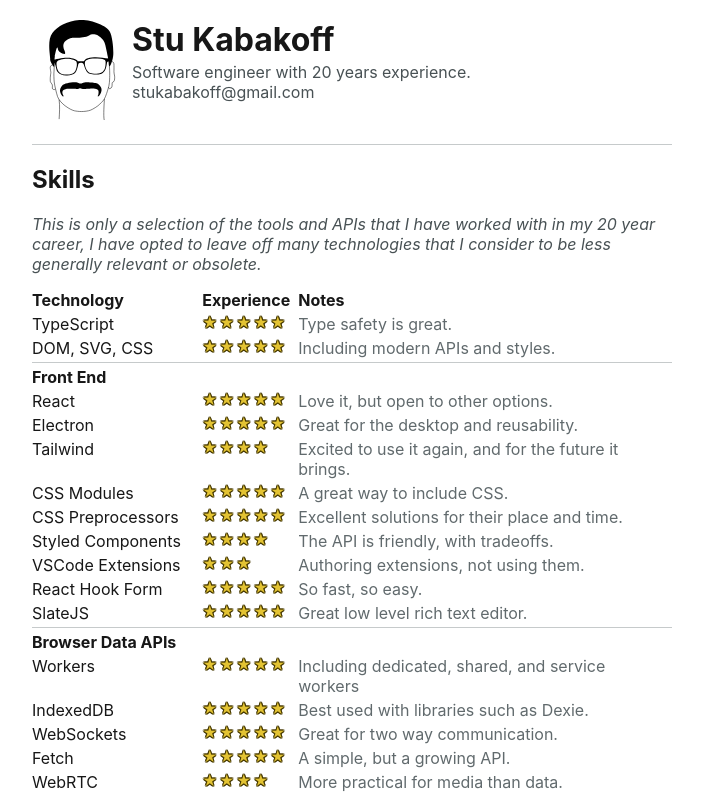
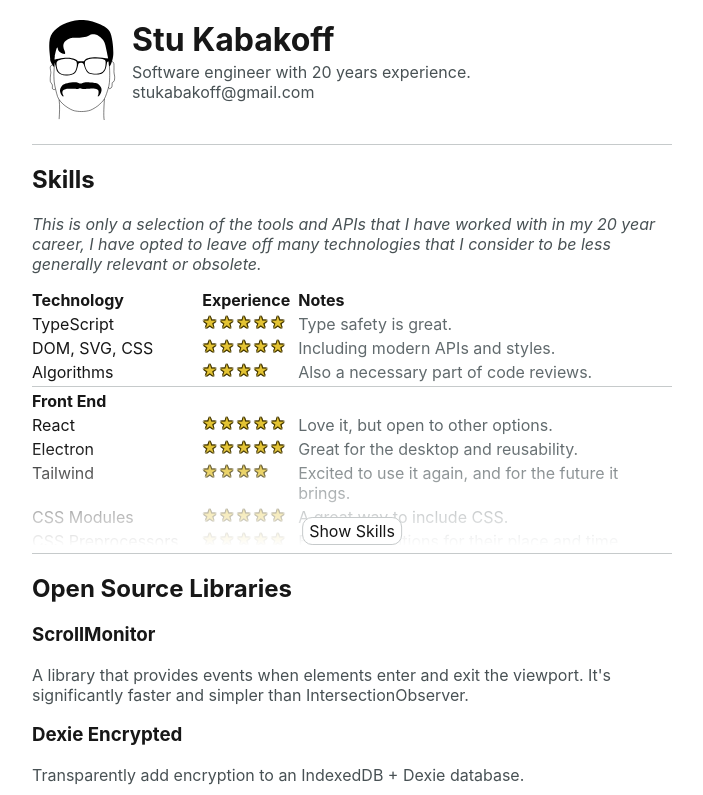
Before and after one commit to stutrek/stukabakoff.com, a Next.js app: page /resume in a window 1280 px wide. Shown: the top 795 px of the page, without its empty margins (288-991 px from the left). Built offline with nearby package versions, Linux system fonts and the light colour scheme.

Commit message:
added algorithms, collapse skills

```diff
--- a/src/app/resume/page.tsx
+++ b/src/app/resume/page.tsx
@@ -29,7 +29,17 @@
                 </div>
             </div>
             <div>
-                <Skills />
+                <input
+                    type="checkbox"
+                    id="skills"
+                    className={styles.skillsCheckbox}
+                />
+                <div className={styles.skills}>
+                    <Skills />
+                    <div className={styles.skillsLabel}>
+                        <label htmlFor="skills">Skills</label>
+                    </div>
+                </div>
                 <hr />
                 <TextFromHome />
                 <hr />
--- a/src/app/resume/resume.mdx
+++ b/src/app/resume/resume.mdx
@@ -4,17 +4,22 @@
 
 _February 2022 - September 2024_
 
-Eraser is a tool for whiteboarding and documentation. The essence of it is a document editor next to a canvas, with integrations going both ways. I was primarily responsible for many parts of the app, and played a role in almost all parts.
+Eraser is a tool for whiteboarding and documentation, the essence of it is a document editor next to a canvas, with integrations going both ways. It has diagram as code features similar to Mermaid. I played a part in nearly every part of the app.
 
+-   Created algorithmic guarantees around z-indexing in O(n) time (text and bound arrows must be over boxes, groups, figures).
+-   Implemented an O(n) algorithm to combine overlapping text features (bold, color, selections, links) to enable syntax highlighting.
+-   Devised an algorithm to divide the whitespace on the canvas into a graph, allowing arrow routing using Djkstra's algorithm.
+-   Implemented canvas-based keyboard navigation with weights for distance and direction in O(n log n) time.
+-   Implemented syncing text editor using changesets.
 -   Developed advanced “diagram as code” features with sophisticated visual layouts for cloud architectures, databases, flowcharts, and sequence diagrams.
--   Implemented a real-time syncing rich text editor using SlateJS and Firebase, enhancing collaborative editing capabilities.
+-   Algorithmically straightened lines and reduced crossings in output from GraphViz.
 -   Optimized high-level architecture to reduce costs and latency, bringing 50th percentile latency down 80%.
 -   Introduced end-to-end testing and visual snapshot testing.
 -   Created AI prompts, frameworks, and workflows for generating diagrams from text, streamlining development and user workflows.
 -   Resolved complex issues related to memory usage, text rendering, and canvas performance, resulting in smoother, sharper user experiences.
 -   Addressed challenges with z-indexing, syncing, and latency during data synchronization on the canvas.
 -   Developed a VSCode extension to render diagrams from code, putting our product where developers already are.
--   Implemented a language server and architecture enabling GUI-based modifications to “diagram as code,” making edits much easier and more natural.
+-   Implemented a language server and architecture enabling GUI-based modifications to diagram as code, making edits much easier and more natural.
 
 ---
 
@@ -37,6 +42,7 @@
 
 Mark43 develops software for police departments worldwide, including real-time 911 dispatch applications used in dispatch centers and police vehicles.
 
+-   Improved speed and GC pauses by switching many loops from O(n log n) to O(n).
 -   Mentored a team of 12 front-end developers, with a focus on professional growth and enhancing code quality.
 -   Championed, designed, and implemented a new data layer for real-time updates using WebSockets, Web Workers, IndexedDB, and Broadcast Channel, reducing network load by over 70% while maintaining backward compatibility.
 -   Developed new APIs for data access, ensuring data consistency and reliability in real-time operations.
@@ -48,6 +54,9 @@
 
 _September 2014 - October 2018_
 
+-   Created and implemented an O(n) algorithm for determining the density of points visible on a map.
+-   Created an O(n) algorithm for bucketing data points on a graph.
+-   Created a data layer that would find and load chunks of uncached data for virtualized lists.
 -   Led the development of the flagship React/Redux application, overseeing architecture and feature implementation.
 -   Engineered systems capable of handling tens of thousands of data points on maps, tables, and graphs with smooth animations.
 -   Created embeddable widgets for third-party websites using shared components from flagship apps.
--- a/src/app/resume/resume.module.css
+++ b/src/app/resume/resume.module.css
@@ -51,6 +51,53 @@
 .container hr {
     border: 0;
     border-top: 1px solid var(--light-grey);
+}
+
+.skills {
+    height: 400px;
+    transition: height 300ms ease-in-out;
+    position: relative;
+    overflow: hidden;
+}
+.skills table {
+    margin-bottom: 30px;
+}
+.skillsCheckbox {
+    display: none;
+}
+.skillsCheckbox:checked + .skills {
+    height: auto;
+}
+.skillsLabel {
+    position: absolute;
+    bottom: 0;
+    height: 100px;
+    width: 100%;
+    transition: height 300ms ease-in-out;
+    background-image: linear-gradient(
+        0deg in oklab,
+        rgba(255, 255, 255, 0.989),
+        rgba(255, 255, 255, 0)
+    );
+}
+.skillsCheckbox:checked + .skills .skillsLabel {
+    height: 30px;
+}
+.skillsLabel label {
+    position: absolute;
+    bottom: 0;
+    border: 1px solid var(--light-grey);
+    padding: 3px 6px;
+    border-radius: 10px;
+    background-color: white;
+    left: 50%;
+    transform: translateX(-50%);
+}
+.skillsCheckbox + .skills .skillsLabel label:before {
+    content: "Show ";
+}
+.skillsCheckbox:checked + .skills .skillsLabel label:before {
+    content: "Collapse ";
 }
 
 .container table {
--- a/src/app/resume/skills.md
+++ b/src/app/resume/skills.md
@@ -6,6 +6,7 @@
 | :-------------------- | :--------- | :----------------------------------------------------- |
 | TypeScript            | ★★★★★      | Type safety is great.                                  |
 | DOM, SVG, CSS         | ★★★★★      | Including modern APIs and styles.                      |
+| Algorithms            | ★★★★       | Also a necessary part of code reviews.                 |
 | **Front End**         |            |                                                        |
 | React                 | ★★★★★      | Love it, but open to other options.                    |
 | Electron              | ★★★★★      | Great for the desktop and reusability.                 |
@@ -22,7 +23,7 @@
 | WebSockets            | ★★★★★      | Great for two way communication.                       |
 | Fetch                 | ★★★★★      | A simple, but a growing API.                           |
 | WebRTC                | ★★★★       | More practical for media than data.                    |
-| File API              | ★★★★★      | Very excited to use local files in a browser.          |
+| File System API       | ★★★★★      | Very excited to use local files in a browser.          |
 | **Visualization**     |            |                                                        |
 | Canvas2D              | ★★★★★      | Particularly excited for OffscreenCanvas in workers.   |
 | Paper.js              | ★★★★★      | Unmatched for vector math, ok for rendering.           |
--- a/src/styles/globals.css
+++ b/src/styles/globals.css
@@ -5,6 +5,8 @@
     --mid-grey: #616a6d;
     --dark-grey: #485154;
     --face-opacity: 1;
+    /* biome-ignore lint/correctness/noUnknownProperty: <explanation> */
+    interpolate-size: allow-keywords;
 }
 @media (prefers-color-scheme: dark) {
     :root {
```
